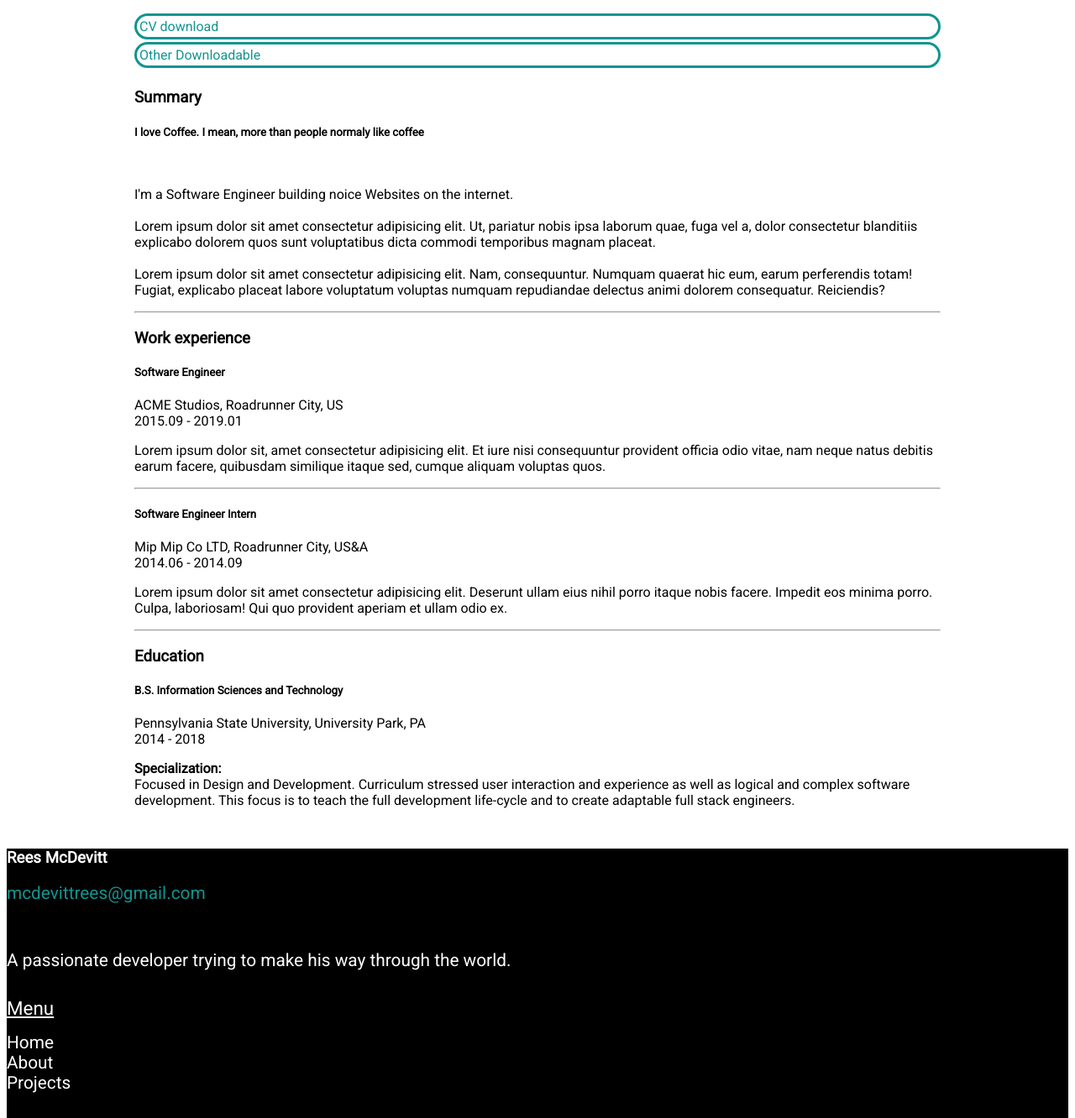
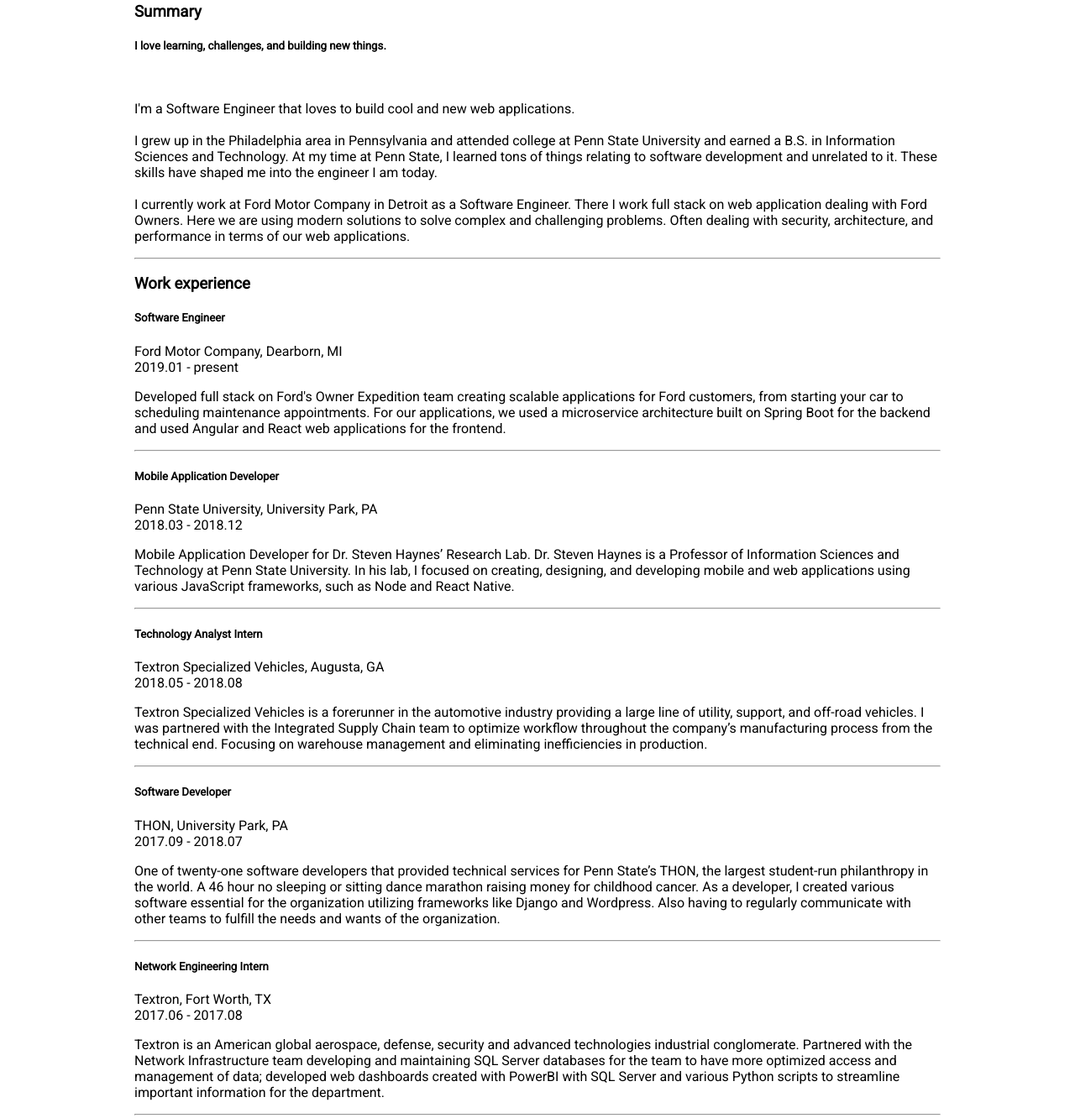
Before and after one commit to ReesMcD/old-reesmcd.io, a Gatsby site: page /about in a window 1280 px wide. Shown: the part 621-1953 px from the top of the page at 84% size. Built offline with nearby package versions, Linux system fonts and the light colour scheme; Gatsby itself is replaced by a stand-in of ours.

Commit message:
content update, project section removed

```diff
--- a/now.json
+++ b/now.json
@@ -1,6 +1,6 @@
 {
     "version": 2,
-    "name": "reesmcd.github.io",
+    "name": "reesmcd.io",
     "builds": [
       {
         "src": "package.json",
--- a/package.json
+++ b/package.json
@@ -1,5 +1,5 @@
 {
-  "name": "gatsby-clean-portfolio",
+  "name": "reesmcd.io",
   "private": true,
   "description": "A clean portfolio built with gatsby.js",
   "version": "0.1.0",
--- a/src/components/SocialRow/SocialRow.js
+++ b/src/components/SocialRow/SocialRow.js
@@ -38,11 +38,11 @@ export default () => (
     <Col>
     <a
       style={{ color: "#000" }}
-      href="#"
+      href="https://res.cloudinary.com/dlz4rglw0/image/upload/v1560903443/Rees%20McDevitt%20Resume.pdf"
       target="_blank"
       rel="noopener noreferrer"
     >
-      <i className="fab fa-pied-piper-hat hover_effect" />
+      <i className="fab fa-telegram hover_effect" />
     </a>
   </Col>
   </Row>
--- a/src/components/layout/Footer.js
+++ b/src/components/layout/Footer.js
@@ -47,11 +47,13 @@ const Footer = () => (
             <span className="link_styles">About</span>
           </Link>
         </Col>
-        <Col xs={2} style={{ fontSize: "1.3rem" }}>
-          <Link to="/projects">
-            <span className="link_styles">Projects</span>
-          </Link>
-        </Col>
+{
+  // <Col xs={2} style={{ fontSize: "1.3rem" }}>
+  //         <Link to="/projects">
+  //           <span className="link_styles">Projects</span>
+  //         </Link>
+  //       </Col>
+      }
       </Row>
 
       {/* TODO: Make use of the SocialRow component to make the below icons obsolete */}
@@ -60,7 +62,7 @@ const Footer = () => (
       <Col>
       <a
         style={{ color: "#000" }}
-        href="https://www.github.com/"
+        href="https://github.com/ReesMcD"
         target="_blank"
         rel="noopener noreferrer"
       >
@@ -70,7 +72,7 @@ const Footer = () => (
     <Col>
       <a
         style={{ color: "#000" }}
-        href="https://www.linkedin.com/"
+        href="https://www.linkedin.com/in/rees-mcdevitt-81a155127/"
         target="_blank"
         rel="noopener noreferrer"
       >
@@ -80,7 +82,7 @@ const Footer = () => (
     <Col>
       <a
         style={{ color: "#000" }}
-        href="#"
+        href="https://medium.com/@mcdevittrees"
         target="_blank"
         rel="noopener noreferrer"
       >
@@ -90,11 +92,11 @@ const Footer = () => (
     <Col>
     <a
       style={{ color: "#000" }}
-      href="#"
+      href="https://res.cloudinary.com/dlz4rglw0/image/upload/v1560903443/Rees%20McDevitt%20Resume.pdf"
       target="_blank"
       rel="noopener noreferrer"
     >
-      <i className="fab fa-pied-piper-hat hover_effect" />
+      <i className="fab fa-telegram hover_effect" />
     </a>
   </Col>
       </Row>
--- a/src/components/navbar/MyNavbar.js
+++ b/src/components/navbar/MyNavbar.js
@@ -28,11 +28,13 @@ const MyNavbar = () => (
             GitHub
           </a>
         </li>
-        <li className="float_right">
-          <Link to="/projects" className="menu_link">
-            Projects
-          </Link>
-        </li>
+        {
+        //   <li className="float_right">
+        //   <Link to="/projects" className="menu_link">
+        //     Projects
+        //   </Link>
+        // </li>
+        }
         <li className="float_right">
           <Link to="/about" className="menu_link">
             About
--- a/src/pages/about.js
+++ b/src/pages/about.js
@@ -16,17 +16,18 @@ export default () => (
     <Layout>
       <MyJumbo
         body={
-          "So you are looking for a professional, communicative & punctual software engineer who likes to keep productive."
+          "So you are looking for a proactive and outgoing software engineer who loves to keep learning?"
         }
-        body2={"I can also do this cool thing if that's... needed."}
+        body2={"Well look no further."}
         title={"tldr; About me."}
       />
       <hr />
       <Container fluid>
-        <Row style={{ marginTop: "2rem", marginBottom: "1.5rem" }}>
-          <MyButton text={"CV download"} URL={CV} />
-          <MyButton text={"Other Downloadable"} URL={other} />
-        </Row>
+{        // <Row style={{ marginTop: "2rem", marginBottom: "1.5rem" }}>
+        //   <MyButton text={"CV download"} URL={CV} />
+        //   <MyButton text={"Other Downloadable"} URL={other} />
+        // </Row>
+}
         <Row>
           <Col>
             <h3>Summary</h3>
@@ -34,22 +35,17 @@ export default () => (
         </Row>
         <Row>
           <Col>
-            <h5>I love Coffee. I mean, more than people normaly like coffee</h5>
+            <h5>I love learning, challenges, and building new things.</h5>
             <br />
             <p>
-              I'm a Software Engineer building noice Websites on the internet.
+              I'm a Software Engineer that loves to build cool and new web applications.
               <br />
               <br />
-              Lorem ipsum dolor sit amet consectetur adipisicing elit. Ut,
-              pariatur nobis ipsa laborum quae, fuga vel a, dolor consectetur
-              blanditiis explicabo dolorem quos sunt voluptatibus dicta commodi
-              temporibus magnam placeat.
+              I grew up in the Philadelphia area in Pennsylvania and attended college at Penn State University and earned a B.S. in Information Sciences and Technology. At my time at Penn State, I learned tons of things relating to software development and unrelated to it. These skills have shaped me into the engineer I am today.
               <br />
               <br />
-              Lorem ipsum dolor sit amet consectetur adipisicing elit. Nam,
-              consequuntur. Numquam quaerat hic eum, earum perferendis totam!
-              Fugiat, explicabo placeat labore voluptatum voluptas numquam
-              repudiandae delectus animi dolorem consequatur. Reiciendis?
+
+              I currently work at Ford Motor Company in Detroit as a Software Engineer. There I work full stack on web application dealing with Ford Owners. Here we are using modern solutions to solve complex and challenging problems. Often dealing with security, architecture, and performance in terms of our web applications.
             </p>
           </Col>
         </Row>
@@ -60,55 +56,137 @@ export default () => (
             <h3>Work experience</h3>
           </Col>
         </Row>
-        {/* Position number 1*/}
+        {/* Ford */}
         <Row>
           <Col>
             <h5>Software Engineer</h5>
           </Col>
         </Row>
         <Row>
-          <Col>ACME Studios, Roadrunner City, US</Col>
-          <Col>2015.09 - 2019.01</Col>
+          <Col>Ford Motor Company, Dearborn, MI</Col>
+          <Col>2019.01 - present</Col>
         </Row>
         <Row>
           <Col>
             <p style={{ marginTop: "1rem" }}>
-              Lorem ipsum dolor sit, amet consectetur adipisicing elit. Et iure
-              nisi consequuntur provident officia odio vitae, nam neque natus
-              debitis earum facere, quibusdam similique itaque sed, cumque
-              aliquam voluptas quos.
+            Developed full stack on Ford's Owner Expedition team
+            creating scalable applications for Ford customers, from
+            starting your car to scheduling maintenance
+            appointments. For our applications, we used a microservice
+            architecture built on Spring Boot for the backend and used
+            Angular and React web applications for the frontend.
             </p>
           </Col>
         </Row>
         <hr />
-        {/* SW intern Position*/}
+        {/* Haynes Lab */}
         <Row>
           <Col>
-            <h5>Software Engineer Intern</h5>
+            <h5>Mobile Application Developer</h5>
           </Col>
         </Row>
         <Row>
-          <Col>Mip Mip Co LTD, Roadrunner City, US&A</Col>
-          <Col>2014.06 - 2014.09</Col>
+          <Col>Penn State University, University Park, PA</Col>
+          <Col>2018.03 - 2018.12</Col>
         </Row>
         <Row>
           <Col>
             <p style={{ marginTop: "1rem" }}>
-              Lorem ipsum dolor sit amet consectetur adipisicing elit. Deserunt
-              ullam eius nihil porro itaque nobis facere. Impedit eos minima
-              porro. Culpa, laboriosam! Qui quo provident aperiam et ullam odio
-              ex.
+            Mobile Application Developer for Dr. Steven Haynes’
+            Research Lab. Dr. Steven Haynes is a Professor of
+            Information Sciences and Technology at Penn State
+            University. In his lab, I focused on creating, designing, and
+            developing mobile and web applications using various
+            JavaScript frameworks, such as Node and React Native.
             </p>
           </Col>
         </Row>
         <hr />
+          {/* TSV */}
+          <Row>
+          <Col>
+            <h5>Technology Analyst Intern </h5>
+          </Col>
+        </Row>
+        <Row>
+          <Col>Textron Specialized Vehicles, Augusta, GA</Col>
+          <Col>2018.05 - 2018.08</Col>
+        </Row>
+        <Row>
+          <Col>
+            <p style={{ marginTop: "1rem" }}>
+            Textron Specialized Vehicles is a forerunner in the
+            automotive industry providing a large line of utility,
+            support, and off-road vehicles. I was partnered with the
+            Integrated Supply Chain team to optimize workflow
+            throughout the company’s manufacturing process from the
+            technical end. Focusing on warehouse management and
+            eliminating inefficiencies in production.
+            </p>
+          </Col>
+        </Row>
+        <hr />
+
+          {/* THON */}
+            <Row>
+            <Col>
+              <h5>Software Developer</h5>
+            </Col>
+          </Row>
+          <Row>
+            <Col>THON, University Park, PA</Col>
+            <Col>2017.09 - 2018.07</Col>
+          </Row>
+          <Row>
+            <Col>
+              <p style={{ marginTop: "1rem" }}>
+              One of twenty-one software developers that provided
+              technical services for Penn State’s THON, the largest
+              student-run philanthropy in the world. A 46 hour no
+              sleeping or sitting dance marathon raising money for
+              childhood cancer. As a developer, I created various software
+              essential for the organization utilizing frameworks like
+              Django and Wordpress. Also having to regularly
+              communicate with other teams to fulfill the needs and
+              wants of the organization.
+              </p>
+            </Col>
+          </Row>
+          <hr />
+
+          {/* Textron */}
+          <Row>
+          <Col>
+            <h5>Network Engineering Intern</h5>
+          </Col>
+        </Row>
+        <Row>
+          <Col>Textron, Fort Worth, TX</Col>
+          <Col>2017.06 - 2017.08</Col>
+        </Row>
+        <Row>
+          <Col>
+            <p style={{ marginTop: "1rem" }}>
+            Textron is an American global aerospace, defense, security
+            and advanced technologies industrial conglomerate.
+            Partnered with the Network Infrastructure team developing
+            and maintaining SQL Server databases for the team to have
+            more optimized access and management of data;
+            developed web dashboards created with PowerBI with SQL
+            Server and various Python scripts to streamline important
+            information for the department.
+            </p>
+          </Col>
+        </Row>
+        <hr />
+
         {/* This is the beginning of the education section*/}
         <Row>
           <Col>
             <h3>Education</h3>
           </Col>
         </Row>
-        {/* Masters Degreee*/}
+        {/* BS Degreee*/}
         <Row>
           <Col>
             <h5>B.S. Information Sciences and Technology</h5>
```
Also changed, not shown: src/components/summary/Summary.js (+56 -23 lines), src/pages/index.js (+6 -3 lines), src/favicon.png.
